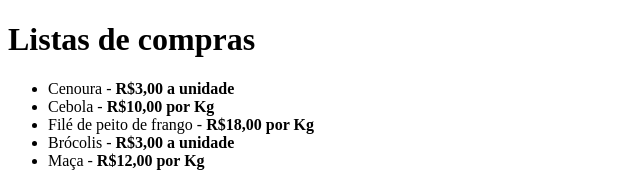
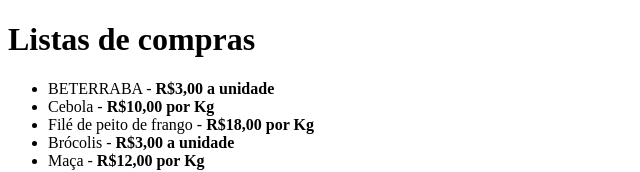
Before and after one commit to Guii519/aula-tabela, a plain HTML site: page index.html in a window 1280 px wide. Shown: the top 172 px of the page, without its empty margins (0-640 px from the left). Drawn offline with Linux system fonts and the light colour scheme.

Commit message:
Trouei cenoura por beterraba

```diff
--- a/index.html
+++ b/index.html
@@ -8,7 +8,7 @@
 <body>
     <h1>Listas de compras</h1>
     <ul>
-        <li>Cenoura - <strong>R$3,00 a unidade</strong></li>
+        <li>BETERRABA - <strong>R$3,00 a unidade</strong></li>
         <li>Cebola - <strong>R$10,00 por Kg</strong></li>
         <li>Filé de peito de frango - <strong>R$18,00 por Kg</strong></li>
         <li>Brócolis - <strong>R$3,00 a unidade</strong></li>
```
